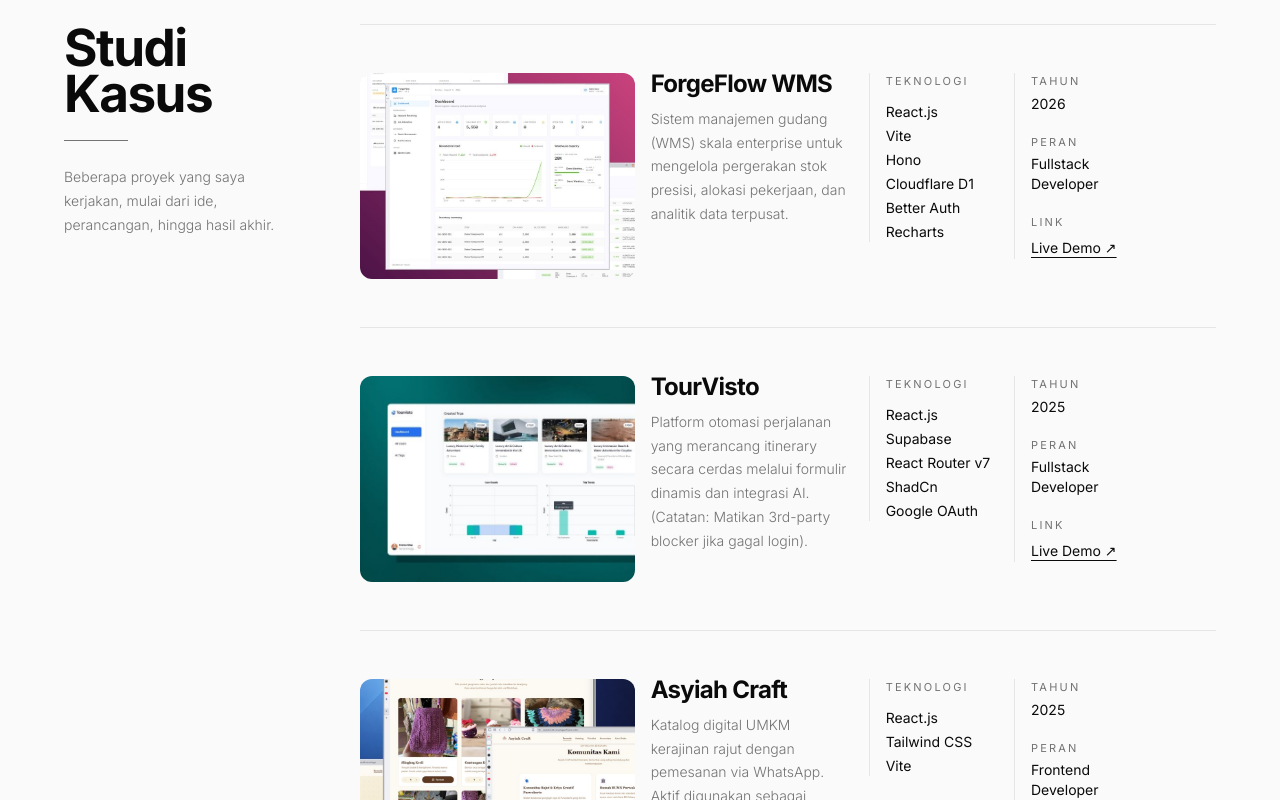
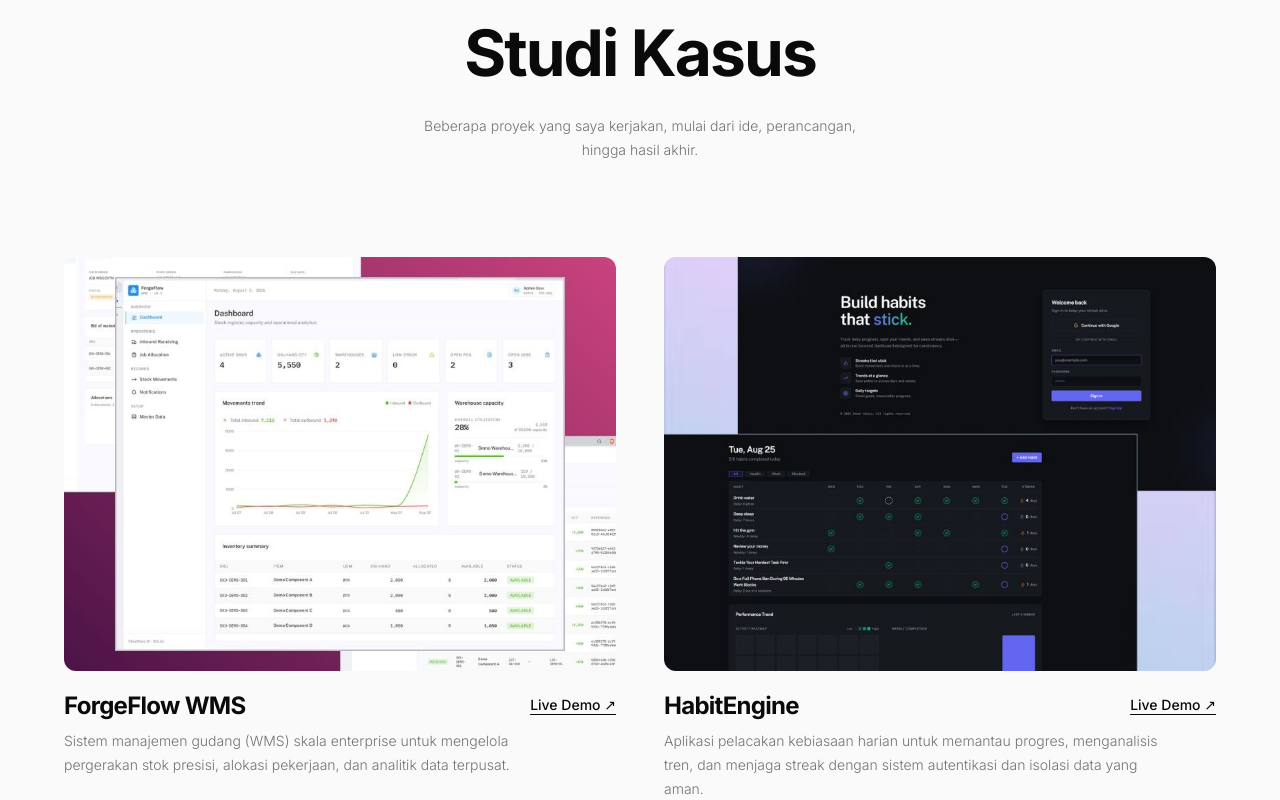
Before and after one commit to akbar-widya/portfolio, a React (Vite) app: page / in a window 1280 px wide. Shown: the part 1720-2520 px from the top of the page. Built offline with nearby package versions, Linux system fonts and the light colour scheme.

Commit message:
refactor(project): update project layout--cherry picking what contents users actually wanna see.

```diff
--- a/pnpm-workspace.yaml
+++ b/pnpm-workspace.yaml
@@ -1,3 +1,3 @@
 allowBuilds:
-  esbuild: set this to true or false
-  workerd: set this to true or false
+  esbuild: false
+  workerd: false
--- a/src/sections/AboutSection.tsx
+++ b/src/sections/AboutSection.tsx
@@ -24,7 +24,7 @@ export function AboutSection() {
         },
       });
     },
-    { scope: sectionRef }
+    { scope: sectionRef },
   );
 
   return (
@@ -41,14 +41,13 @@ export function AboutSection() {
             className="text-[clamp(1.5rem,4vw,5rem)] font-bold leading-[0.9] tracking-[-0.03em] text-fg"
             stagger={0.04}
           />
-          <div className="mt-6 w-16 h-[1px] bg-muted" />
         </div>
 
         <div className="lg:col-span-3 lg:border-l lg:border-line lg:pl-8">
           <p className="swiss-reveal text-base md:text-lg font-semibold leading-[1.5] text-fg">
             Saya percaya bahwa setiap baris kode adalah sebuah keputusan desain.
-            Teknologi, pada hakikatnya, bukan sekadar fungsionalitas, tetapi juga
-            estetika yang berbicara kepada penggunanya.
+            Teknologi, pada hakikatnya, bukan sekadar fungsionalitas, tetapi
+            juga estetika yang berbicara kepada penggunanya.
           </p>
         </div>
 
@@ -93,8 +92,8 @@ export function AboutSection() {
             >
               Google IT Automation with Python ↗
             </a>{" "}
-            menegaskan komitmen saya untuk terus berkembang di tengah lanskap yang selalu
-            berubah.
+            menegaskan komitmen saya untuk terus berkembang di tengah lanskap
+            yang selalu berubah.
           </p>
         </div>
       </div>
--- a/src/sections/ProjectsSection.tsx
+++ b/src/sections/ProjectsSection.tsx
@@ -6,9 +6,6 @@ interface Project {
   id: number;
   title: string;
   description: string;
-  tech: string[];
-  year: string;
-  role: string;
   link: string;
   github?: string;
   image: string;
@@ -20,158 +17,111 @@ const PROJECTS: Project[] = [
     title: "ForgeFlow WMS",
     description:
       "Sistem manajemen gudang (WMS) skala enterprise untuk mengelola pergerakan stok presisi, alokasi pekerjaan, dan analitik data terpusat.",
-    tech: [
-      "React.js",
-      "Vite",
-      "Hono",
-      "Cloudflare D1",
-      "Better Auth",
-      "Recharts",
-    ],
-    year: "2026",
-    role: "Fullstack Developer",
     link: "https://forgeflow-web.pages.dev",
     image: "/projects/forgeflow.jpg",
   },
   {
     id: 2,
+    title: "HabitEngine",
+    description:
+      "Aplikasi pelacakan kebiasaan harian untuk memantau progres, menganalisis tren, dan menjaga streak dengan sistem autentikasi dan isolasi data yang aman.",
+    link: "https://track-habit.akbarwidya-dev.workers.dev",
+    image: "/projects/trackhabit.jpg",
+  },
+  {
+    id: 3,
     title: "TourVisto",
     description:
       "Platform otomasi perjalanan yang merancang itinerary secara cerdas melalui formulir dinamis dan integrasi AI. (Catatan: Matikan 3rd-party blocker jika gagal login).",
-    tech: ["React.js", "Supabase", "React Router v7", "ShadCn", "Google OAuth"],
-    year: "2025",
-    role: "Fullstack Developer",
     link: "https://tourvisto-dashboard.vercel.app/",
     image: "/projects/tourvisto.jpg",
   },
   {
-    id: 3,
+    id: 4,
     title: "Asyiah Craft",
     description:
       "Katalog digital UMKM kerajinan rajut dengan pemesanan via WhatsApp. Aktif digunakan sebagai website resmi operasional Asyiah Craft",
-    tech: ["React.js", "Tailwind CSS", "Vite"],
-    year: "2025",
-    role: "Frontend Developer",
     link: "https://asyiahcraft.vercel.app/",
     image: "/projects/asyiahcraft.jpg",
   },
   {
-    id: 4,
+    id: 5,
     title: "Visual Thinkboard",
     description:
       "Papan tugas visual yang mengubah kompleksitas manajemen proyek menjadi pengalaman intuitif dan estetis.",
-    tech: ["Vue.js", "Supabase", "Vue Router", "Tailwind", "Clerk"],
-    year: "2025",
-    role: "Frontend Developer",
     link: "https://visual-thinkboard.vercel.app/",
     image: "/projects/thinkboard.jpg",
   },
   {
-    id: 5,
+    id: 6,
     title: "Info Film",
     description:
       "Mesin pencarian film dengan rekomendasi infografis, menghubungkan penonton dengan cerita yang relevan.",
-    tech: ["React.js", "Tailwind", "React Router", "IMDB API"],
-    year: "2025",
-    role: "Frontend Developer",
     link: "https://movie-finder-akbarw.vercel.app/",
     image: "/projects/infofilm.jpg",
   },
 ];
 
-function ProjectRow({ project, index }: { project: Project; index: number }) {
-  const rowRef = useRef<HTMLDivElement>(null);
+function ProjectCard({ project, index }: { project: Project; index: number }) {
+  const cardRef = useRef<HTMLDivElement>(null);
 
   useGSAP(
     () => {
-      if (!rowRef.current) return;
-      gsap.from(rowRef.current, {
+      if (!cardRef.current) return;
+      gsap.from(cardRef.current, {
         yPercent: 15,
         opacity: 0,
         duration: 1.2,
         ease: "power3.out",
         scrollTrigger: {
-          trigger: rowRef.current,
+          trigger: cardRef.current,
           start: "top 85%",
           once: true,
         },
-        delay: index * 0.08,
+        // Memberikan sedikit delay bergantian untuk efek grid
+        delay: (index % 2) * 0.1,
       });
     },
-    { scope: rowRef },
+    { scope: cardRef },
   );
 
   return (
-    <div ref={rowRef} className="border-t border-line">
-      <div className="grid grid-cols-1 lg:grid-cols-12 gap-6 lg:gap-4 py-8 lg:py-12 items-start">
+    <div ref={cardRef} className="flex flex-col group">
       {/* Image */}
-        <div className="lg:col-span-4 lg:col-start-1">
-          <a href={project.link} target="_blank" rel="noopener noreferrer">
+      <a
+        href={project.link}
+        target="_blank"
+        rel="noopener noreferrer"
+        className="block mb-6"
+      >
         <div className="aspect-[4/3] rounded-xl overflow-hidden bg-line">
           <img
             src={project.image}
             alt={project.title}
-                className="w-full h-full object-cover transition-transform duration-500 hover:scale-105"
+            className="w-full h-full object-cover transition-transform duration-700 group-hover:scale-105"
           />
         </div>
       </a>
-        </div>
 
-        {/* Name + Description */}
-        <div className="lg:col-span-3">
+      {/* Name + Link */}
+      <div className="flex justify-between items-start gap-4 mb-3">
         <h3 className="text-xl md:text-2xl font-bold leading-[0.9] tracking-[-0.03em] text-fg">
           {project.title}
         </h3>
-          <p className="mt-3 text-sm font-light leading-[1.7] text-muted">
-            {project.description}
-          </p>
-        </div>
-
-        {/* Tech */}
-        <div className="lg:col-span-2 lg:border-l lg:border-line lg:pl-4">
-          <span className="text-[11px] uppercase tracking-[0.2em] text-muted block mb-3">
-            Teknologi
-          </span>
-          <div className="space-y-1">
-            {project.tech.map((t) => (
-              <p key={t} className="text-sm text-fg">
-                {t}
-              </p>
-            ))}
-          </div>
-        </div>
-
-        {/* Metadata */}
-        <div className="lg:col-span-2 lg:border-l lg:border-line lg:pl-4">
-          <div className="space-y-5">
-            <div>
-              <span className="text-[11px] uppercase tracking-[0.2em] text-muted block mb-1">
-                Tahun
-              </span>
-              <p className="text-sm text-fg">{project.year}</p>
-            </div>
-            <div>
-              <span className="text-[11px] uppercase tracking-[0.2em] text-muted block mb-1">
-                Peran
-              </span>
-              <p className="text-sm text-fg">{project.role}</p>
-            </div>
-            <div>
-              <span className="text-[11px] uppercase tracking-[0.2em] text-muted block mb-1">
-                Link
-              </span>
         <a
           href={project.link}
           target="_blank"
           rel="noopener noreferrer"
-                className="text-sm text-fg underline underline-offset-4 hover:text-muted transition-colors"
+          className="shrink-0 text-sm font-medium text-fg underline underline-offset-4 hover:text-muted transition-colors mt-1 md:mt-0"
         >
           Live Demo ↗
         </a>
       </div>
-          </div>
-        </div>
-      </div>
+
+      {/* Description */}
+      <p className="text-sm font-light leading-[1.7] text-muted max-w-[90%]">
+        {project.description}
+      </p>
     </div>
   );
 }
@@ -208,21 +158,22 @@ export function ProjectsSection() {
       ref={sectionRef}
       className="py-16 md:py-40 border-t border-line"
     >
-      <div className="max-w-[1600px] mx-auto px-5 md:px-10 lg:px-16 grid grid-cols-1 lg:grid-cols-12 gap-6 lg:gap-8">
-        <div className="lg:col-span-3 lg:sticky lg:top-32 lg:self-start">
-          <h2 className="section-header-reveal text-[clamp(1.5rem,4vw,5rem)] font-bold leading-[0.9] tracking-[-0.03em] text-fg">
+      <div className="max-w-[1600px] mx-auto px-5 md:px-10 lg:px-16">
+        {/* Header Section (Dipindah ke atas untuk memberi ruang maksimal pada grid) */}
+        <div className="mb-16 md:mb-24 flex flex-col items-center text-center">
+          <h2 className="section-header-reveal text-[clamp(2rem,5vw,5rem)] font-bold leading-[0.9] tracking-[-0.03em] text-fg">
             Studi Kasus
           </h2>
-          <div className="section-header-reveal mt-6 w-16 h-[1px] bg-muted" />
-          <p className="section-header-reveal mt-6 text-sm font-light leading-[1.7] text-muted max-w-[240px]">
+          <p className="section-header-reveal mt-8 text-sm font-light leading-[1.7] text-muted max-w-md">
             Beberapa proyek yang saya kerjakan, mulai dari ide, perancangan,
             hingga hasil akhir.
           </p>
         </div>
 
-        <div className="lg:col-span-9">
+        {/* 2-Column Grid untuk Projects */}
+        <div className="grid grid-cols-1 md:grid-cols-2 gap-x-6 gap-y-16 lg:gap-x-12 lg:gap-y-24">
           {PROJECTS.map((project, index) => (
-            <ProjectRow key={project.id} project={project} index={index} />
+            <ProjectCard key={project.id} project={project} index={index} />
           ))}
         </div>
       </div>
```
Also changed, not shown: public/projects/trackhabit.jpg (added). Lines whose indentation alone changed are shown as unchanged.
